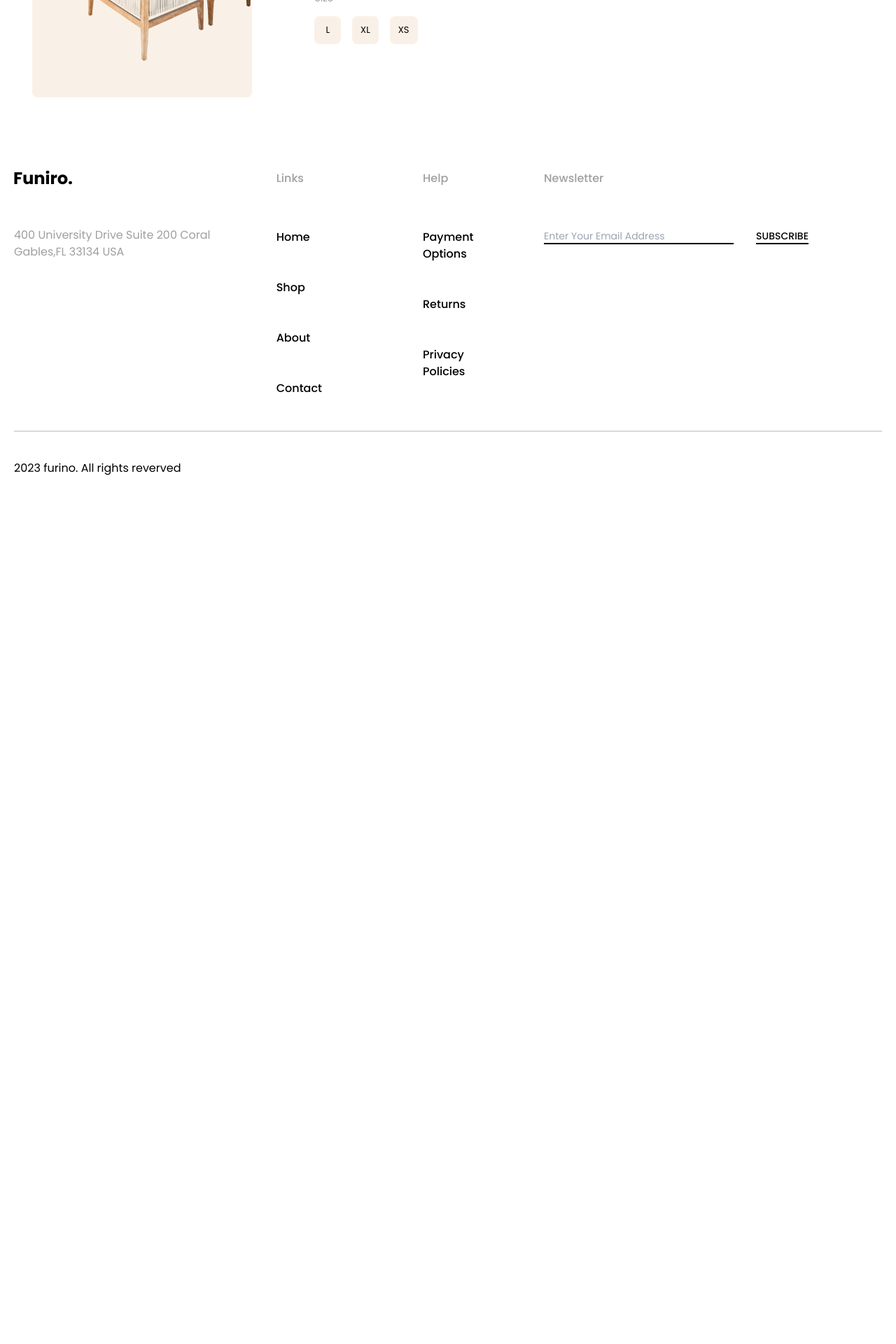
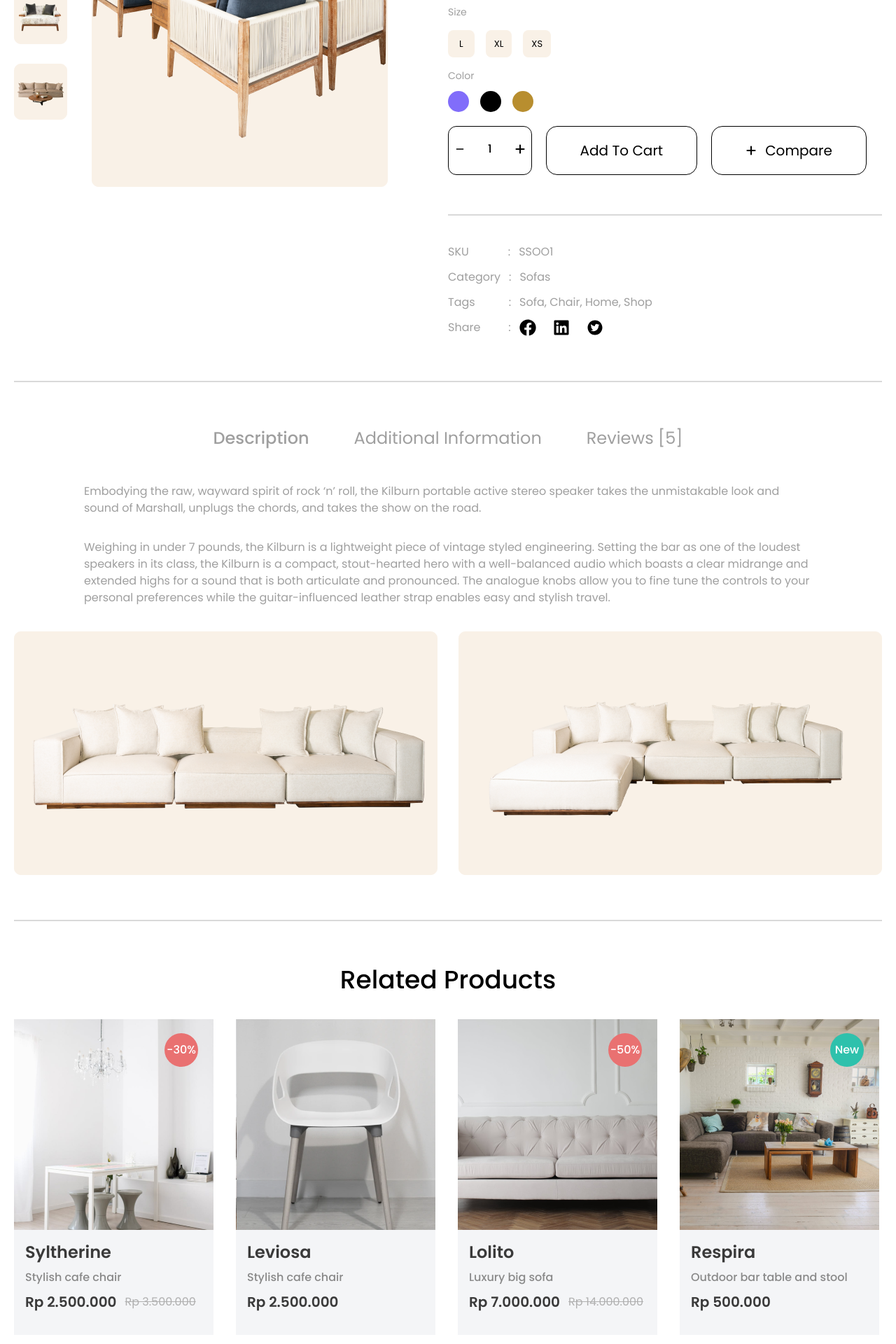
Before and after one commit to Afridul369/Furniro, a React (Vite) app: page /singleproducts in a window 1280 px wide. Shown: the part 480-2400 px from the top of the page at 70% size. Before the commit the page ends 1201 px from the top, so only its background shows below. Built offline with nearby package versions, Linux system fonts and the light colour scheme.

Commit message:
ProductGallery Part Added

```diff
--- a/src/Components/Product.jsx
+++ b/src/Components/Product.jsx
@@ -25,14 +25,14 @@ const Product = () => {
             <Text as={'h1'} text={'Our Products'} className={'text-[40px] font-Pop font-bold text-Protext mb-10'}/>
            </div>
            <Flex className={'flex-wrap gap-x-8'}>
-              <Products imgSrc={Product1}  text2={'Syltherine'} text3={'Stylish cafe chair'} text4={'Rp 2.500.000'} text5={<del>Rp 3.500.000</del>} icon={<DynamicBadge text6={'-30%'} backgroundBG={'bg-Badgebg'}/>}/>
-              <Products imgSrc={Product2}  text2={'Leviosa'} text3={'Stylish cafe chair'} text4={'Rp 2.500.000'}  />
-              <Products imgSrc={Product3}  text2={'Lolito'} text3={'Luxury big sofa'} text4={'Rp 7.000.000'} text5={<del>Rp 14.000.000</del>} icon={<DynamicBadge text6={'-50%'} backgroundBG={'bg-Badgebg'}/>}/>
-              <Products imgSrc={Product4}  text2={'Respira'} text3={'Outdoor bar table and stool'} text4={'Rp 500.000'} icon={<DynamicBadge text6={'New'} backgroundBG={'bg-Badgebg2'}/>}/>
-              <Products imgSrc={Product5}  text2={'Grifo'} text3={'Night lamp'} text4={'Rp 1.500.000'} />
-              <Products imgSrc={Product6}  text2={'Muggo'} text3={'Small mug'} text4={'Rp 150.000'} icon={<DynamicBadge text6={'New'} backgroundBG={'bg-Badgebg2'}/>}/>
-              <Products imgSrc={Product7}  text2={'Pingky'} text3={'Cute bed set'} text4={'Rp 7.000.000'} text5={<del>Rp 14.000.000</del>} icon={<DynamicBadge text6={'-50%'} backgroundBG={'bg-Badgebg'}/>}/>
-              <Products imgSrc={Product8}  text2={'Potty'} text3={'Minimalist flower pot'} text4={'Rp 500.000'} icon={<DynamicBadge text6={'New'} backgroundBG={'bg-Badgebg2'}/>}/>
+              <Link to={'/singleproducts'}><Products imgSrc={Product1}  text2={'Syltherine'} text3={'Stylish cafe chair'} text4={'Rp 2.500.000'} text5={<del>Rp 3.500.000</del>} icon={<DynamicBadge text6={'-30%'} backgroundBG={'bg-Badgebg'}/>}/></Link>
+              <Link to={'/singleproducts'}><Products imgSrc={Product2}  text2={'Leviosa'} text3={'Stylish cafe chair'} text4={'Rp 2.500.000'}  /></Link>
+              <Link to={'/singleproducts'}><Products imgSrc={Product3}  text2={'Lolito'} text3={'Luxury big sofa'} text4={'Rp 7.000.000'} text5={<del>Rp 14.000.000</del>} icon={<DynamicBadge text6={'-50%'} backgroundBG={'bg-Badgebg'}/>}/></Link>
+              <Link to={'/singleproducts'}><Products imgSrc={Product4}  text2={'Respira'} text3={'Outdoor bar table and stool'} text4={'Rp 500.000'} icon={<DynamicBadge text6={'New'} backgroundBG={'bg-Badgebg2'}/>}/></Link>
+              <Link to={'/singleproducts'}><Products imgSrc={Product5}  text2={'Grifo'} text3={'Night lamp'} text4={'Rp 1.500.000'} /></Link>
+              <Link to={'/singleproducts'}><Products imgSrc={Product6}  text2={'Muggo'} text3={'Small mug'} text4={'Rp 150.000'} icon={<DynamicBadge text6={'New'} backgroundBG={'bg-Badgebg2'}/>}/></Link>
+              <Link to={'/singleproducts'}><Products imgSrc={Product7}  text2={'Pingky'} text3={'Cute bed set'} text4={'Rp 7.000.000'} text5={<del>Rp 14.000.000</del>} icon={<DynamicBadge text6={'-50%'} backgroundBG={'bg-Badgebg'}/>}/></Link>
+              <Link to={'/singleproducts'}><Products imgSrc={Product8}  text2={'Potty'} text3={'Minimalist flower pot'} text4={'Rp 500.000'} icon={<DynamicBadge text6={'New'} backgroundBG={'bg-Badgebg2'}/>}/></Link>
            </Flex>
              <Link to={'/shop'}><Button1 texts={'Show More'} className={'mx-auto'}/></Link>
         </Container>
--- a/src/Components/ProductGallery.jsx
+++ b/src/Components/ProductGallery.jsx
@@ -7,17 +7,31 @@ import Gallery2 from '../assets/gallery2.png'
 import Gallery3 from '../assets/gallery3.png'
 import Gallery4 from '../assets/gallery4.png'
 import Gallery5 from '../assets/gallery5.png'
+import Product1 from '../assets/product1.png'
+import Product2 from '../assets/product2.png'
+import Product3 from '../assets/product3.png'
+import Product4 from '../assets/product4.png'
+import Singleproimg1 from '../assets/singleproimg1.png'
+import Singleproimg2 from '../assets/singleproimg2.png'
 import Text from './Text'
 import Star from './Star'
 import { PiLineVertical } from 'react-icons/pi'
+import { FiMinus } from 'react-icons/fi'
+import { FaPlus } from 'react-icons/fa6'
+import { Link } from 'react-router-dom'
+import { FaFacebook, FaLinkedin } from 'react-icons/fa'
+import { AiFillTwitterCircle } from 'react-icons/ai'
+import Products from './Products'
+import DynamicBadge from './DynamicBadge'
+import Button1 from './Button1'
 
 const ProductGallery = () => {
   return (
     <>
-    <div className="py-16">
+    <div className="py-16 ">
         <Container >
-            <Flex className={'justify-between'}>
-                <div className="">
+            <Flex className={'justify-between  border-b-2 border-fooBorder'}>
+                <div className="w-1/2 ">
                     <Flex>
                         <div className="">
                             <Image imgSrc={Gallery1} imgAlt={'Gallery1'} className={'mb-7'}/>
@@ -28,7 +42,7 @@ const ProductGallery = () => {
                         <Image imgSrc={Gallery5} imgAlt={'Gallery5'}/>
                     </Flex>
                 </div>
-                <div className="pl-[72px]">
+                <div className="w-1/2 ">
                     <Text as={'h1'} text={'Asgaard Sofa'} className={'text-[42px] font-Pop  text-black mb-2'}/>
                     <Text as={'h1'} text={'Rs. 250,000.00'} className={'text-2xl font-Pop font-medium text-Footer mb-4'}/>
                     <Flex className={'gap-x-5 items-center mb-4'}>
@@ -38,13 +52,106 @@ const ProductGallery = () => {
                     </Flex>
                     <Text as='p' text={'Setting the bar as one of the loudest speakers in its class, the Kilburn is a compact, stout-hearted hero with a well-balanced audio which boasts a clear midrange and extended highs for a sound.'} className={'text-[13px] font-Pop text-black mb-4'}/>
                     <Text as='p' text='Size' className={'text-sm font-Pop text-Footer mb-4'}/>
-                    <Flex className={'gap-x-4'}>
+                    <Flex className={'gap-x-4 mb-4'}>
                         <Text as={'p'} text={'L'} className={'text-[13px] font-Pop text-black bg-Filterbg py-2.5 px-4 rounded-lg hover:bg-PagiBG hover:text-white duration-500'}/>
                         <Text as={'p'} text={'XL'} className={'text-[13px] font-Pop text-black bg-Filterbg py-2.5 px-3 rounded-lg hover:bg-PagiBG hover:text-white duration-500'}/>
                         <Text as={'p'} text={'XS'} className={'text-[13px] font-Pop text-black bg-Filterbg py-2.5 px-3 rounded-lg hover:bg-PagiBG hover:text-white duration-500'}/>
                     </Flex>
+                    <Text as='p' text='Color' className={'text-sm font-Pop text-Footer mb-3'}/>
+                    <Flex className={'gap-x-4 mb-5'}>
+                        <div className="w-[30px] h-[30px] bg-colorbg rounded-full"></div>
+                        <div className="w-[30px] h-[30px] bg-black rounded-full"></div>
+                        <div className="w-[30px] h-[30px] bg-PagiBG rounded-full"></div>
+                    </Flex>
+                    <div className="border-b-2 border-fooBorder mb-10">
+                        <Flex className={'gap-x-5 mb-14'}>
+                            <div className="py-5 px-2 border border-black hover:border-Footer duration-200 rounded-xl">
+                                <Flex className={'items-center gap-x-8'}>
+                                    <FiMinus />
+                                    <Text as={'p'} text={'1'} className={'text-base font-Pop font-medium text-black'}/>
+                                    <FaPlus />
+                                </Flex>
+                            </div>
+                            <Link to={'/cart'}>
+                            <div className="py-5 px-12 border border-black hover:border-Footer duration-200 rounded-2xl">
+                                <Text as={'p'} text={'Add To Cart'} className={'text-xl font-Pop  text-black'}/>
+                            </div>
+                            </Link>
+                            <Link to={'/comparison'}>
+                            <div className="py-5 px-12 border border-black hover:border-Footer duration-200 rounded-2xl">
+                                <Flex className={'items-center gap-x-3'}>
+                                    <FaPlus />
+                                    <Text as={'p'} text={'Compare'} className={'text-xl font-Pop  text-black'}/>
+                                </Flex>
+                            </div>
+                            </Link>
+                        </Flex>
+                    </div>
+                    <div className="mb-16">
+                        <Flex className={'gap-x-14 mb-3'}>
+                            <Text as={'p'} text={'SKU'} className={'text-base font-Pop text-Footer'}/>
+                            <Flex className={'gap-x-3'}>
+                                <Text as={'p'} text={':'} className={'text-base font-Pop text-Footer'}/>
+                                <Text as={'p'} text={'SSOO1'} className={'text-base font-Pop text-Footer'}/>
+                            </Flex>
+                        </Flex>
+                        <Flex className={'gap-x-3 mb-3'}>
+                            <Text as={'p'} text={'Category'} className={'text-base font-Pop text-Footer'}/>
+                            <Flex className={'gap-x-3'}>
+                                <Text as={'p'} text={':'} className={'text-base font-Pop text-Footer'}/>
+                                <Text as={'p'} text={'Sofas'} className={'text-base font-Pop text-Footer'}/>
+                            </Flex>
+                        </Flex>
+                        <Flex className={'gap-x-12 mb-3'}>
+                            <Text as={'p'} text={'Tags'} className={'text-base font-Pop text-Footer'}/>
+                            <Flex className={'gap-x-3'}>
+                                <Text as={'p'} text={':'} className={'text-base font-Pop text-Footer'}/>
+                                <Text as={'p'} text={'Sofa, Chair, Home, Shop'} className={'text-base font-Pop text-Footer'}/>
+                            </Flex>
+                        </Flex>
+                        <Flex className={'gap-x-10 mb-3'}>
+                            <Text as={'p'} text={'Share'} className={'text-base font-Pop text-Footer'}/>
+                            <Flex className={'gap-x-3 items-center'}>
+                                <Text as={'p'} text={':'} className={'text-base font-Pop text-Footer'}/>
+                                <Flex className={'gap-x-6'}>
+                                    <FaFacebook className='text-2xl'/>
+                                    <FaLinkedin className='text-2xl'/>
+                                    <AiFillTwitterCircle className='text-2xl'/>
+                                </Flex>
+                            </Flex>
+                        </Flex>
+                    </div>
                 </div>
             </Flex>
+            <div className="py-16 border-b-2 border-fooBorder">
+                <div className="flex justify-center mb-12">
+                    <Flex className={'gap-x-16'}>
+                        <Text as={'h1'} text={'Description'} className={'text-2xl font-Pop font-medium text-Footer hover:text-black duration-500'}/>
+                        <Text as={'h1'} text={'Additional Information'} className={'text-2xl font-Pop  text-Footer hover:text-black duration-500'}/>
+                        <Text as={'h1'} text={'Reviews [5]'} className={'text-2xl font-Pop  text-Footer hover:text-black duration-500'}/>
+                    </Flex>
+                </div>
+                <div className=" px-[100px] mb-9">
+                    <Text as={'p'} text={'Embodying the raw, wayward spirit of rock ‘n’ roll, the Kilburn portable active stereo speaker takes the unmistakable look and sound of Marshall, unplugs the chords, and takes the show on the road.'} className={'text-base font-Pop text-Footer mb-8'}/>
+                    <Text as={'p'} text={'Weighing in under 7 pounds, the Kilburn is a lightweight piece of vintage styled engineering. Setting the bar as one of the loudest speakers in its class, the Kilburn is a compact, stout-hearted hero with a well-balanced audio which boasts a clear midrange and extended highs for a sound that is both articulate and pronounced. The analogue knobs allow you to fine tune the controls to your personal preferences while the guitar-influenced leather strap enables easy and stylish travel.'} className={'text-base font-Pop text-Footer'}/>
+                </div>
+                <Flex className={'justify-between'}>
+                    <Image imgSrc={Singleproimg1} imgAlt={'Singleproimg1'}/>
+                    <Image imgSrc={Singleproimg2} imgAlt={'Singleproimg2'}/>
+                </Flex>
+            </div>
+            <div className="py-16 border-b-2 border-fooBorder ">
+                <div className="text-center">
+                    <Text as={'h1'} text={'Related Products'} className={'text-4xl font-Pop font-medium text-black mb-9'}/>
+                </div>
+                <Flex className={'gap-x-8 mb-2'}>
+                    <Link to={'/singleproducts'}><Products imgSrc={Product1}  text2={'Syltherine'} text3={'Stylish cafe chair'} text4={'Rp 2.500.000'} text5={<del>Rp 3.500.000</del>} icon={<DynamicBadge text6={'-30%'} backgroundBG={'bg-Badgebg'}/>}/></Link>
+                    <Link to={'/singleproducts'}><Products imgSrc={Product2}  text2={'Leviosa'} text3={'Stylish cafe chair'} text4={'Rp 2.500.000'}  /></Link>
+                    <Link to={'/singleproducts'}><Products imgSrc={Product3}  text2={'Lolito'} text3={'Luxury big sofa'} text4={'Rp 7.000.000'} text5={<del>Rp 14.000.000</del>} icon={<DynamicBadge text6={'-50%'} backgroundBG={'bg-Badgebg'}/>}/></Link>
+                    <Link to={'/singleproducts'}><Products imgSrc={Product4}  text2={'Respira'} text3={'Outdoor bar table and stool'} text4={'Rp 500.000'} icon={<DynamicBadge text6={'New'} backgroundBG={'bg-Badgebg2'}/>}/></Link>
+                </Flex>
+                <Link to={'/shop'}><Button1 texts={'Show More'} className={'mx-auto mb-4'}/></Link>
+            </div>
         </Container>
     </div>
     </>
--- a/tailwind.config.js
+++ b/tailwind.config.js
@@ -37,6 +37,7 @@ export default {
         PolicyBG: '#faf3ea',
         policytext: '#242424',
         starbg: '#ffc700',
+        colorbg: '#816dfa',
       },
       backgroundImage: {
         BannerBG: "url('src/assets/BannerBG.png')",
```
Also changed, not shown: src/assets/singleproimg1.png (added), src/assets/singleproimg2.png (added).
